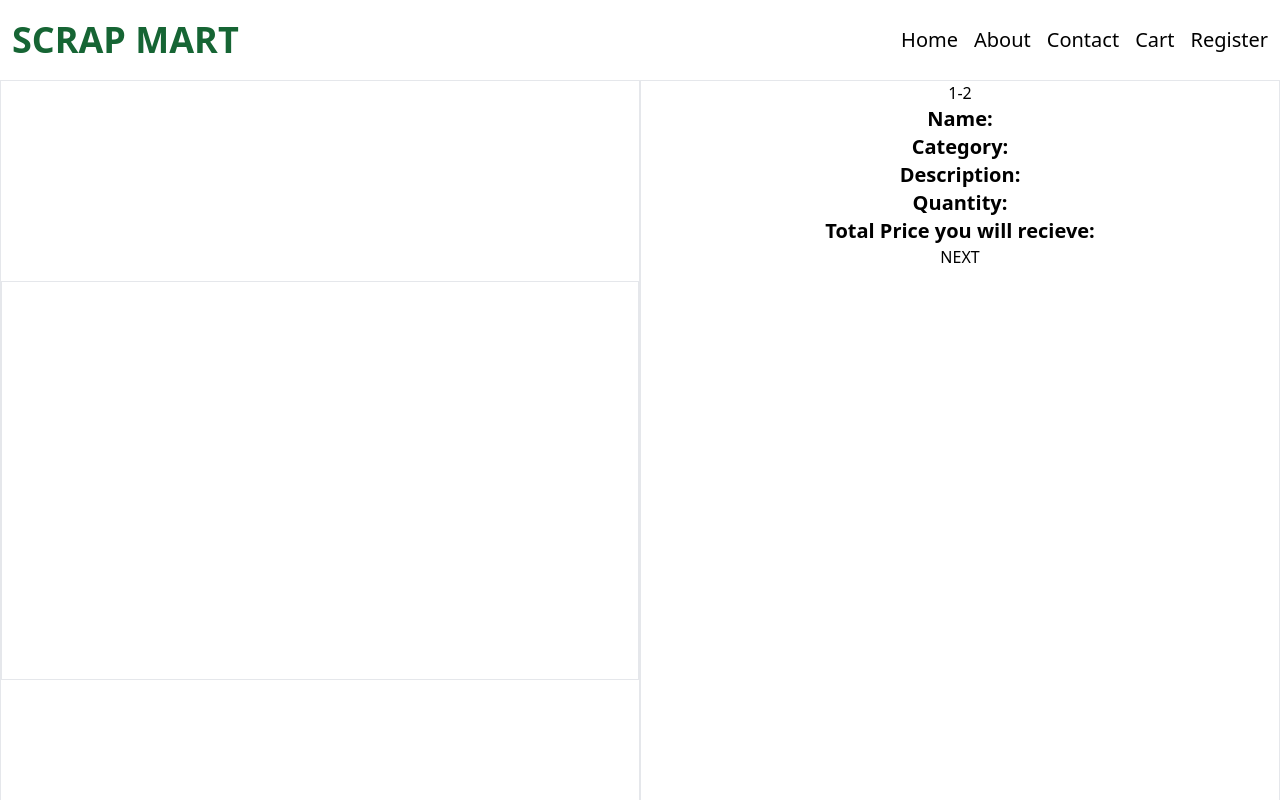
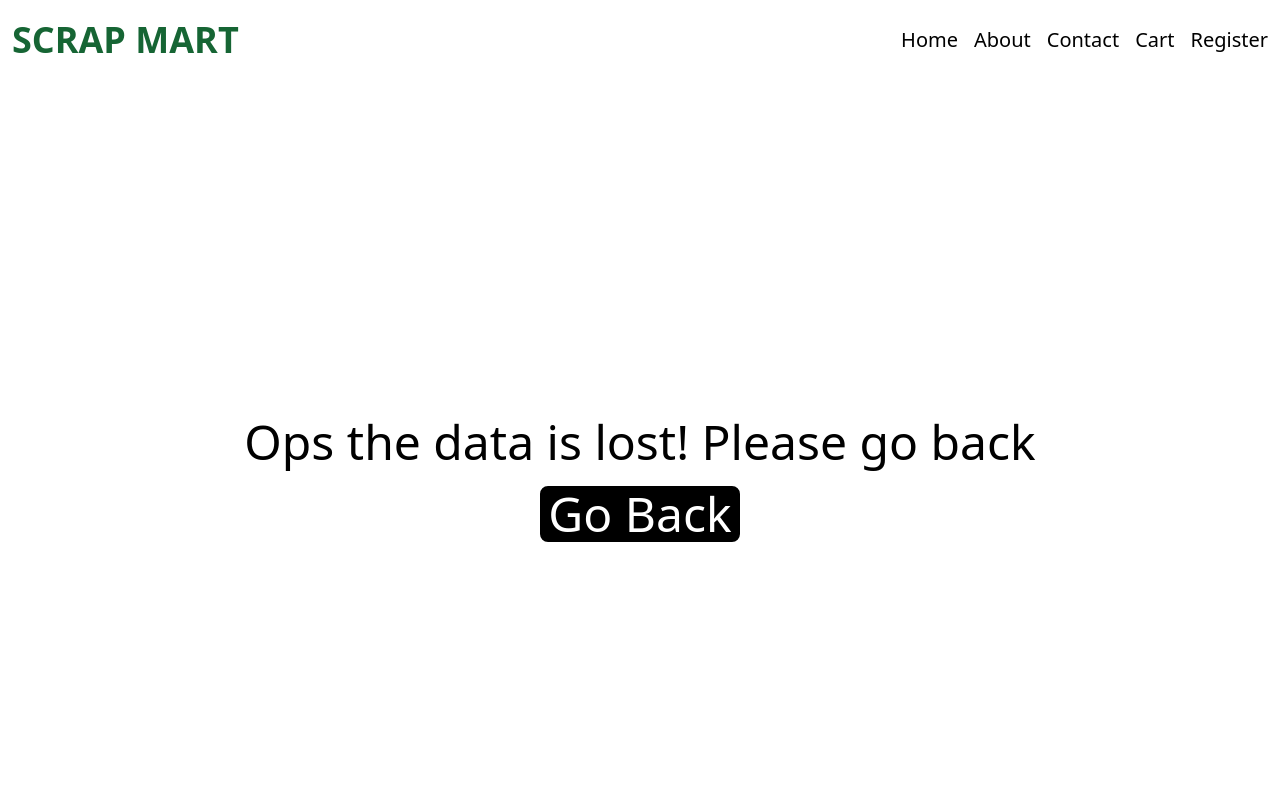
Before and after one commit to QuantumWebStudio/scrapmart, a Next.js app: page /checkout in a window 1280 px wide. Shown: the top 800 px of the page. Built offline with nearby package versions, Linux system fonts and the light colour scheme.

Commit message:
did a lot of changes for time pass

```diff
--- a/app/checkout/page.js
+++ b/app/checkout/page.js
@@ -1,11 +1,33 @@
+"use client";
 import DisplayCheckoutDetail from "@components/DisplayCheckoutDetail";
 import DisplayCheckoutFile from "@components/DisplayCheckoutFile";
+import { useRouter } from "next/navigation";
+import { useSingleProductStore } from "@store/SingleProductStore";
+const CheckoutPage = () => {
+  const router = useRouter();
+  const { CheckoutList } = useSingleProductStore();
 
-const CheckoutPage = () => {
+  if (!CheckoutList) {
+    return (
+      <section className="h-dvh text-3xl sm:text-5xl flex flex-col gap-5 justify-center items-center text-center">
+        <h1>Ops the data is lost! Please go back</h1>
+        <button className="border-4 border-black bg-black px-1 text-white rounded-lg" onClick={()=>router.back()} >Go Back</button>
+      </section>
+    );
+  }
+
   return (
-    <section className="h-dvh flex flex-col sm:flex-row justify-center items-center">
-      <DisplayCheckoutFile />
-      <DisplayCheckoutDetail />
+    <section className="h-auto w-full flex flex-col justify-center items-center">
+      <div className="py-4 text-sm">
+        <h1 className=" sm:text-xl text-center text-red-600 ">
+          PLEASE DO NOT REFRESH THE PAGE
+        </h1>
+        <h1 className=" sm:text-xl text-center ">STEP1 -------Step2</h1>
+      </div>
+      <div className="flex w-full h-full border-2 flex-col sm:flex-row justify-center items-center">
+        <DisplayCheckoutFile />
+        <DisplayCheckoutDetail />
+      </div>
     </section>
   );
 };
--- a/components/Categories.jsx
+++ b/components/Categories.jsx
@@ -1,36 +1,32 @@
-
-// This is being mapped by the CategoriesListTab
-
 "use client";
 import { featuredProductCategory } from "@Constants/data";
-import Image from 'next/image';
+import Image from "next/image";
 import { useRouter } from "next/navigation";
-import metal from "@public/images/metal.jpg"
+import metal from "@public/images/metal.jpg";
 
 const Categories = () => {
-    const router = useRouter();
-    const Navigate= ()=>{
-        router.push("/products")
-    }
+  const router = useRouter();
+  const Navigate = () => {
+    router.push("/products");
+  };
 
   return (
     <section className="flex min-h-dvh my-6 flex-wrap justify-center gap-3 px-1 items-center">
       {featuredProductCategory.map((category, index) => (
         <div
           key={index}
-          onClick={()=>Navigate()}
+          onClick={() => Navigate()}
           className=" rounded-lg text-center text-xl cursor-pointer w-[150px] sm:w-[200px] sm:h-[250px] border h-[200px]"
         >
           <h1>{category.lable}</h1>
           <Image
             src={metal}
-            width={150}
-            height={150}
+            width={200}
+            height={200}
             alt=" ALTERNATIVE TEXT CATEGORIES"
           />
         </div>
       ))}
-
     </section>
   );
 };
--- a/components/DisplayCheckoutDetail.jsx
+++ b/components/DisplayCheckoutDetail.jsx
@@ -1,19 +1,39 @@
-import React from 'react'
+import { useSingleProductStore } from "@store/SingleProductStore";
 
 const DisplayCheckoutDetail = () => {
+  const { CheckoutList } = useSingleProductStore();
+
   return (
-    <div className='border h-full w-1/2 text-center'>
-      <div>1-2</div>
+    <div className="  min-h-[400px] sm:w-1/2 w-full">
       <div>
-        <h1 className='text-xl font-bold'>Name:</h1>
-        <h1 className='text-xl font-bold'>Category:</h1>
-        <h1 className='text-xl font-bold'>Description:</h1>
-        <h1 className='text-xl font-bold'>Quantity:</h1>
-        <h1 className='text-xl font-bold'>Total Price you will recieve:</h1>
+        <h1 className="text-xl font-bold text-center pt-4">
+          Verify the details
+        </h1>
       </div>
-      <div><button>NEXT</button></div>
+      <div>
+        <h1 className="text-xl font-bold">
+          Name: {CheckoutList.get("productName")}
+        </h1>
+        <h1 className="text-xl font-bold">
+          Category: {CheckoutList.get("productCategory")}
+        </h1>
+        <h1 className="text-xl font-bold">
+          Description: {CheckoutList.get("productDescription")}
+        </h1>
+        <h1 className="text-xl font-bold">
+          Quantity: {CheckoutList.get("productQuantity")}{" "}
+          {CheckoutList.get("productUnit")}
+        </h1>
+        <h1 className="text-xl font-bold">
+          Sub Total: {CheckoutList.get("productPrice")}
+        </h1>
+        <h1 className="text-xl font-bold">Total Price:</h1>
+      </div>
+      <div className="flex justify-center items-center">
+        <button>NEXT</button>
+      </div>
     </div>
-  )
-}
+  );
+};
 
-export default DisplayCheckoutDetail
+export default DisplayCheckoutDetail;
--- a/components/DisplayCheckoutFile.jsx
+++ b/components/DisplayCheckoutFile.jsx
@@ -10,16 +10,14 @@ const DisplayCheckoutFile = () => {
   }, []);
   console.log("Checkout", image);
   return (
-    <div className="border flex justify-center items-center w-1/2 h-full text-center">
-      <div className="h-1/2 w-full border">
+    <div className=" flex justify-center items-center w-full sm:w-1/2  h-full text-center">
+      <div className=" w-full sm:h-1/2 h-full sm:w-1/2">
         {checkoutImage && (
-          <div>
-            <img
-              src={URL.createObjectURL(image)}
-              className=""
-              alt="Uploaded File"
-            />
-          </div>
+          <img
+            src={URL.createObjectURL(image)}
+            className="sm:w-full rounded-lg  sm:h-full object-cover"
+            alt="Uploaded File"
+          />
         )}
       </div>
     </div>
--- a/components/SingleProductDetail.jsx
+++ b/components/SingleProductDetail.jsx
@@ -17,6 +17,10 @@ const SingleProductDetail = ({ product }) => {
   const [ProductImage, setProductImage] = useState(null); //This is used to set the image
 
   const sendToCart = async () => {
+    if (!Quantity || !Unit || !Description || !ProductImage) {
+      alert("PLEASE ENTER ALL THE DETAIL");
+      return;
+    }
     //This is used to create a from data  object to send it to backend
     const formData = new FormData();
     formData.append("productId", product._id);
@@ -42,6 +46,10 @@ const SingleProductDetail = ({ product }) => {
 
   //This is used to send the details to the checkout page .
   const sendToCheckout = () => {
+    if (!Quantity || !Unit || !Description || !ProductImage) {
+      alert("PLEASE ENTER ALL THE DETAIL");
+      return;
+    }
     const formData = new FormData();
     formData.append("productId", product._id);
     formData.append("productName", product.productName);
@@ -56,12 +64,6 @@ const SingleProductDetail = ({ product }) => {
     } else {
       alert("upload the image");
     }
-
-    formData.forEach((value, key) => {
-      console.log(`${key}: ${value}`);
-    });
-
-    alert("button clicked");
     addCheckout(formData, ProductImage);
     router.push("/checkout");
   };
--- a/package.json
+++ b/package.json
@@ -17,6 +17,7 @@
     "mongoose": "^8.7.1",
     "multer": "^1.4.5-lts.1",
     "next": "14.2.15",
+    "next-auth": "^4.24.8",
     "next-cloudinary": "^6.15.0",
     "react": "^18",
     "react-dom": "^18",
--- a/store/SingleProductStore.js
+++ b/store/SingleProductStore.js
@@ -39,6 +39,7 @@ export const useSingleProductStore = create((set) => ({
     }
   },
   addCheckout: (formData, image) => {
-    set({ checkoutImage: image, CheckoutList: formData });
+
+    set({ checkoutImage: image, CheckoutList: formData});
   },
 }));
```
Also changed, not shown: app/product/[productid]/page.js (+2 -6 lines), 2 other files (tests, documents, lock files or other folders).
